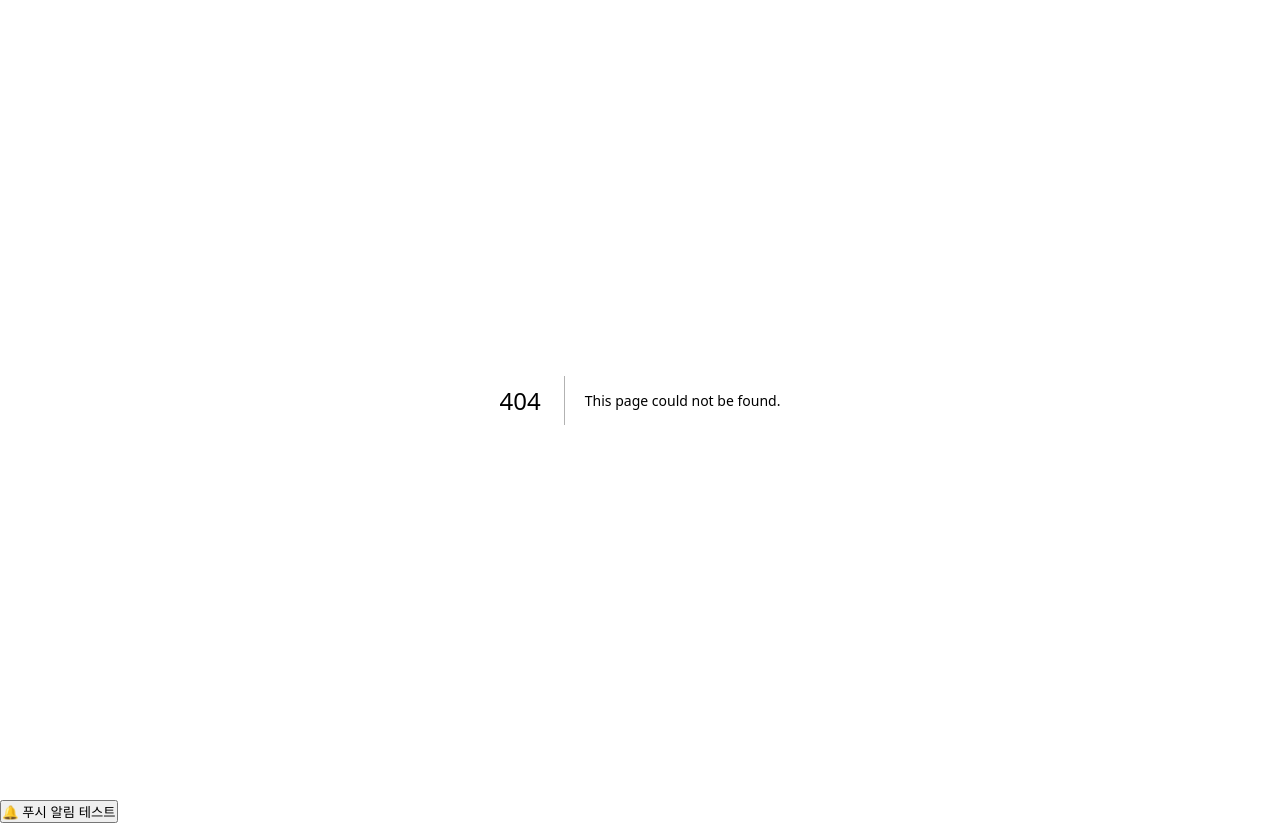
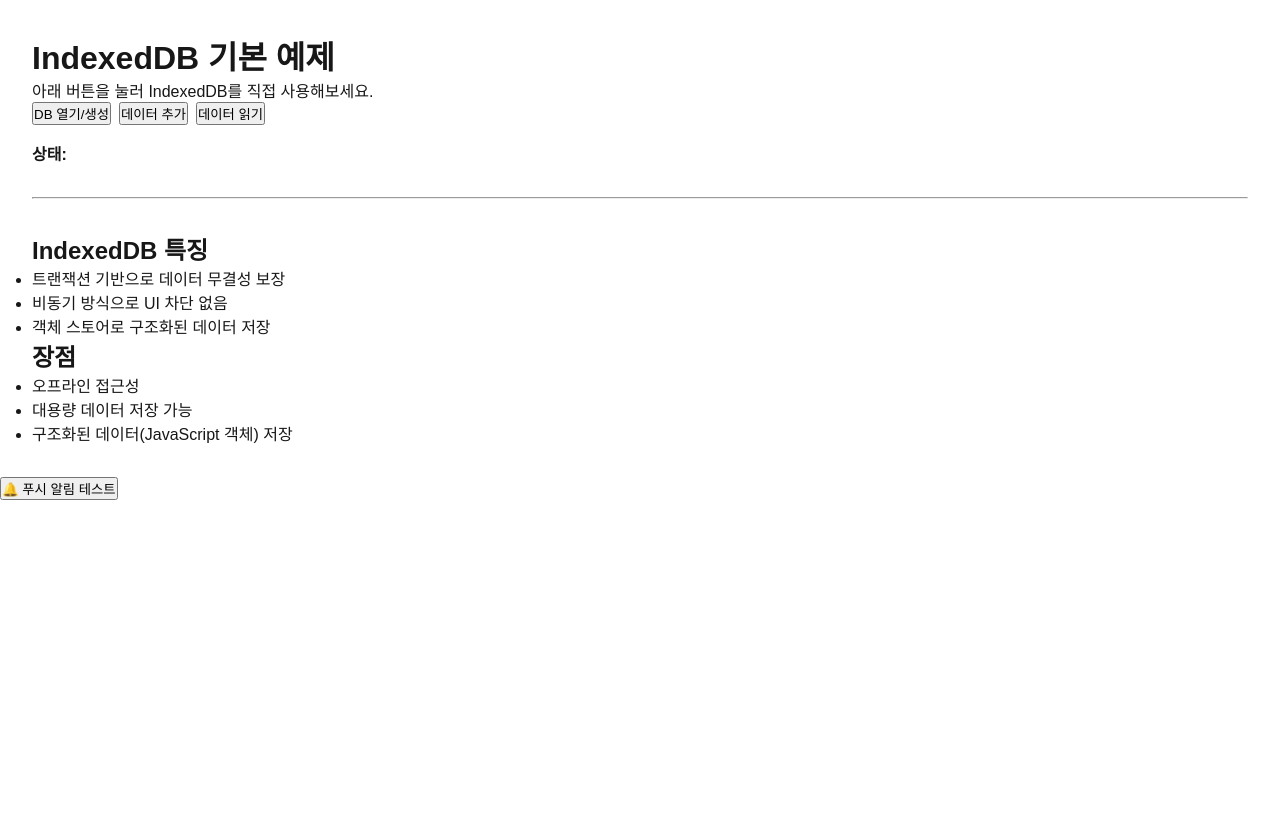
Before and after one commit to citron03/practice-next-15, a Next.js app: page /index-db-test in a window 1280 px wide. Before the commit this address had no page. After the commit the page ends 800 px from the top, so only its background shows below. Built offline with nearby package versions, Linux system fonts and the light colour scheme.

Commit message:
feat: update eslint config & index db test add

```diff
--- /dev/null
+++ b/app/index-db-test/page.tsx
@@ -0,0 +1,115 @@
+'use client';
+import React, { useState } from 'react';
+
+export default function IndexDbTestPage() {
+  const [dbStatus, setDbStatus] = useState('');
+  const [added, setAdded] = useState(false);
+  const [fetched, setFetched] = useState<any>(null);
+
+  // IndexedDB 열기 및 ObjectStore 생성
+  const openDb = () => {
+    const request = indexedDB.open('MyTestDatabase', 1);
+    request.onupgradeneeded = function (event) {
+      const db = (event.target as IDBOpenDBRequest).result;
+      db.createObjectStore('myObjectStore', { keyPath: 'id' });
+      setDbStatus('onupgradeneeded: ObjectStore 생성됨');
+    };
+    request.onsuccess = function (event) {
+      setDbStatus('데이터베이스가 성공적으로 열렸습니다.');
+    };
+    request.onerror = function (event) {
+      setDbStatus('데이터베이스 열기 오류: ' + (event.target as IDBOpenDBRequest).error?.message);
+    };
+  };
+
+  // 데이터 추가
+  const addData = () => {
+    const request = indexedDB.open('MyTestDatabase', 1);
+    request.onsuccess = function (event) {
+      const db = (event.target as IDBOpenDBRequest).result;
+      const transaction = db.transaction(['myObjectStore'], 'readwrite');
+      const objectStore = transaction.objectStore('myObjectStore');
+      const data = {
+        id: 1,
+        title: 'IndexedDB 블로그 글',
+        content: 'IndexedDB는 정말 유용해!',
+        author: 'citron',
+        date: new Date().toISOString(),
+      };
+      const addRequest = objectStore.add(data);
+      addRequest.onsuccess = function () {
+        setAdded(true);
+        setDbStatus('데이터가 성공적으로 추가되었습니다.');
+      };
+      addRequest.onerror = function () {
+        setDbStatus('데이터 추가 오류: ' + addRequest.error?.message);
+      };
+    };
+    request.onerror = function (event) {
+      setDbStatus('데이터베이스 열기 오류: ' + (event.target as IDBOpenDBRequest).error?.message);
+    };
+  };
+
+  // 데이터 읽기
+  const getData = () => {
+    const request = indexedDB.open('MyTestDatabase', 1);
+    request.onsuccess = function (event) {
+      const db = (event.target as IDBOpenDBRequest).result;
+      const transaction = db.transaction(['myObjectStore'], 'readonly');
+      const objectStore = transaction.objectStore('myObjectStore');
+      const getRequest = objectStore.get(1);
+      getRequest.onsuccess = function (event) {
+        const result = (event.target as IDBRequest).result;
+        if (result) {
+          setFetched(result);
+          setDbStatus('데이터를 성공적으로 읽었습니다.');
+        } else {
+          setDbStatus('데이터를 찾을 수 없습니다.');
+        }
+      };
+      getRequest.onerror = function () {
+        setDbStatus('데이터 읽기 오류: ' + getRequest.error?.message);
+      };
+    };
+    request.onerror = function (event) {
+      setDbStatus('데이터베이스 열기 오류: ' + (event.target as IDBOpenDBRequest).error?.message);
+    };
+  };
+
+  return (
+    <main style={{ padding: 32 }}>
+      <h1>IndexedDB 기본 예제</h1>
+      <p>아래 버튼을 눌러 IndexedDB를 직접 사용해보세요.</p>
+      <div style={{ display: 'flex', gap: 8, marginBottom: 16 }}>
+        <button onClick={openDb}>DB 열기/생성</button>
+        <button onClick={addData}>데이터 추가</button>
+        <button onClick={getData}>데이터 읽기</button>
+      </div>
+      <div>
+        <strong>상태:</strong> {dbStatus}
+      </div>
+      {added && <div style={{ color: 'green' }}>✔️ 데이터가 추가됨</div>}
+      {fetched && (
+        <div style={{ marginTop: 16 }}>
+          <strong>가져온 데이터:</strong>
+          <pre>{JSON.stringify(fetched, null, 2)}</pre>
+        </div>
+      )}
+      <hr style={{ margin: '32px 0' }} />
+      <section>
+        <h2>IndexedDB 특징</h2>
+        <ul>
+          <li>트랜잭션 기반으로 데이터 무결성 보장</li>
+          <li>비동기 방식으로 UI 차단 없음</li>
+          <li>객체 스토어로 구조화된 데이터 저장</li>
+        </ul>
+        <h2>장점</h2>
+        <ul>
+          <li>오프라인 접근성</li>
+          <li>대용량 데이터 저장 가능</li>
+          <li>구조화된 데이터(JavaScript 객체) 저장</li>
+        </ul>
+      </section>
+    </main>
+  );
+}
--- a/app/page.tsx
+++ b/app/page.tsx
@@ -26,6 +26,7 @@ export default function Home() {
       <Link href="/context-menu">Context Menu Page</Link>
       <Link href="/signal">Signal Page</Link>
       <Link href="/loadable">Loadable Component Page</Link>
+      <Link href="/index-db-test">IndexDB Page</Link>
       <div>
         <InstallButton />
       </div>
```
Also changed, not shown: eslint.config.js (added, +47 -0 lines), .eslintrc.json (deleted).
